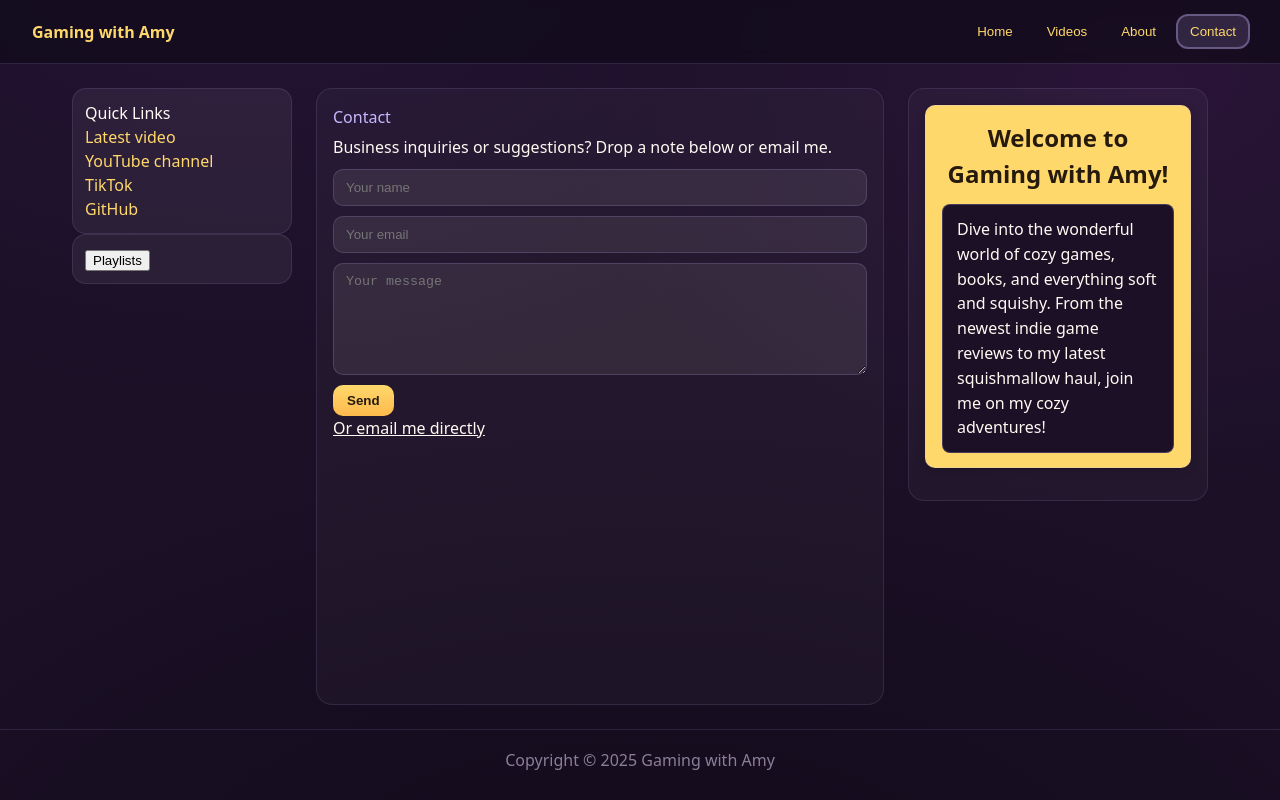
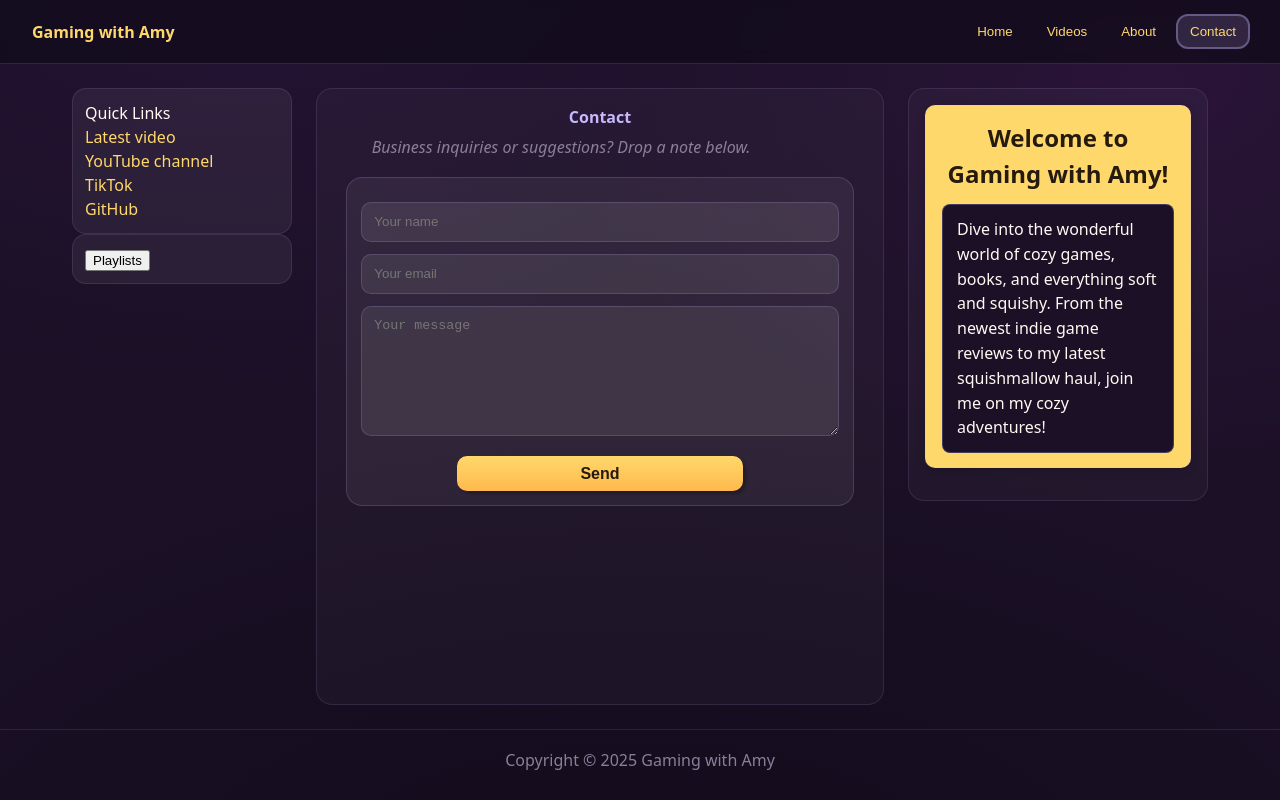
Before and after one commit to gaming-with-amy/gaming-with-amy, a website built with webpack: page public/index.html in a window 1280 px wide. Both pictures are taken after a click on the button "Contact". Built offline with nearby package versions, Linux system fonts and the light colour scheme.

Commit message:
changed the look of my contact form a bit

```diff
--- a/index.js
+++ b/index.js
@@ -105,7 +105,6 @@ function render(key) {
     return;
   }
 
-  // wipe current view
   main.innerHTML = "";
 
   switch (key) {
--- a/modules/contact.js
+++ b/modules/contact.js
@@ -4,53 +4,53 @@ window.__AMY_EMAIL = window.__AMY_EMAIL || "amysidwell481@gmail.com";
 
 export function Contact() {
   const main = $(".main-body") || $("main");
-  if (!main) {
-    console.error("[Contact] No container found (.main-body or <main>)");
-    return;
-  }
+  if (!main) return;
 
   const email = window.__AMY_EMAIL;
-
   main.innerHTML = "";
 
-  const wrap = el("section", { className: "contact", parent: main });
-  el("h1", { text: "Contact", parent: wrap });
+  const wrap = el("section", { className: "contact form-page", parent: main });
+
+  el("h1", { className: "form-head", text: "Contact", parent: wrap });
   el("p", {
-    text: "Business inquiries or suggestions? Drop a note below or email me.",
+    className: "form-copy-p",
+    text: "Business inquiries or suggestions? Drop a note below.",
     parent: wrap,
   });
 
-  const form = el("form", { className: "contact-form", parent: wrap });
+  const panel = el("div", { className: "form-body", parent: wrap });
+
+  const form = el("form", { className: "contact-form", parent: panel });
 
   const name = el("input", {
+    className: "form-control",
     attrs: { type: "text", name: "name", placeholder: "Your name", required: "", autofocus: "" },
     parent: form,
   });
 
   const emailInput = el("input", {
+    className: "form-control",
     attrs: { type: "email", name: "email", placeholder: "Your email", required: "" },
     parent: form,
   });
 
   const msg = el("textarea", {
+    className: "form-control",
     attrs: { name: "message", rows: "6", placeholder: "Your message", required: "" },
     parent: form,
   });
 
   el("button", {
+    className: "btn btn-primary btn-lg btn-block",
     text: "Send",
     attrs: { type: "submit" },
     parent: form,
   });
 
-  const alt = el("p", { parent: wrap });
-  el("a", { text: "Or email me directly", attrs: { href: "mailto:" + email }, parent: alt });
-
   form.addEventListener("submit", (e) => {
     e.preventDefault();
     const subject = encodeURIComponent("Website contact");
     const body = encodeURIComponent(`Name: ${name.value}\nEmail: ${emailInput.value}\n\n${msg.value}`);
-
     setTimeout(() => {
       const btn = document.querySelector('.nav-btn[data-page="thanks"]');
       if (btn) btn.click();
--- a/modules/contactResponse.js
+++ b/modules/contactResponse.js
@@ -12,7 +12,7 @@ export function ContactResponse() {
 
   el("h1", { text: "Thanks! Your message is on its way.", parent: wrap });
   el("p", {
-    html: `If you don’t hear back soon, email me directly at <a href="mailto:${email}">${email}</a>.`,
+    html: `If you don’t hear back soon, you can email me directly at <a href="mailto:${email}">${email}</a>.`,
     parent: wrap,
   });
 
--- a/style/main.css
+++ b/style/main.css
@@ -247,6 +247,85 @@ body{
 .left-rail .playlists li{ margin-top:6px; }
 .left-rail .playlists a:hover{ text-decoration:underline; }
 
+.form-page {
+  width: min(900px, 95%);
+  margin-inline: auto;
+  padding-bottom: 24px;
+}
+
+.form-head {
+  margin-top: 14px;
+  margin-bottom: 6px;
+  text-align: center;
+  font-weight: 800;
+  color: var(--lav);
+}
+
+.form-copy-p {
+  padding-inline: 5%;
+  margin-bottom: 18px;
+  font-style: italic;
+  color: var(--muted);
+}
+
+.form-body {
+  background: rgba(255,250,242,0.06);
+  border: 1px solid rgba(199,183,255,.18);
+  border-radius: 16px;
+  padding: 14px;
+}
+
+.contact-form {
+  display: grid;
+  gap: 12px;
+}
+
+.form-control {
+  display: block;
+  width: 100%;
+  color: var(--paper);
+  background: rgba(255,250,242,.08);
+  border: 1.5px solid rgba(199,183,255,.22);
+  border-radius: 10px;
+  padding: 10px 12px;
+  line-height: 1.35;
+  outline: none;
+  transition: box-shadow .15s ease, border-color .15s ease, background .15s ease;
+}
+
+.form-control:focus {
+  border-color: var(--lav);
+  box-shadow: 0 0 0 3px rgba(199,183,255,.25);
+  background: rgba(255,250,242,.10);
+}
+
+.btn {
+  display: inline-block;
+  text-align: center;
+  user-select: none;
+  padding: 12px 14px;
+  border-radius: 12px;
+  border: 0;
+  cursor: pointer;
+}
+
+.btn-lg { font-size: 1rem; line-height: 1.2; }
+.btn-block { width: 60%; margin: 8px auto 0; box-shadow: 3px 3px 3px rgba(0,0,0,.25); }
+
+.btn-primary {
+  color: #261a0e;
+  background: linear-gradient(180deg, var(--butter), #ffb94d);
+}
+
+.btn-primary:hover {
+  filter: brightness(1.03);
+}
+
+@media (max-width: 900px) {
+  .form-page { width: 100%; }
+  .btn-block { width: 100%; }
+}
+
 @media (max-width: 900px){
   .section-container{ flex-direction: column; gap: 20px; }
   .left-rail.sidebar,
```
